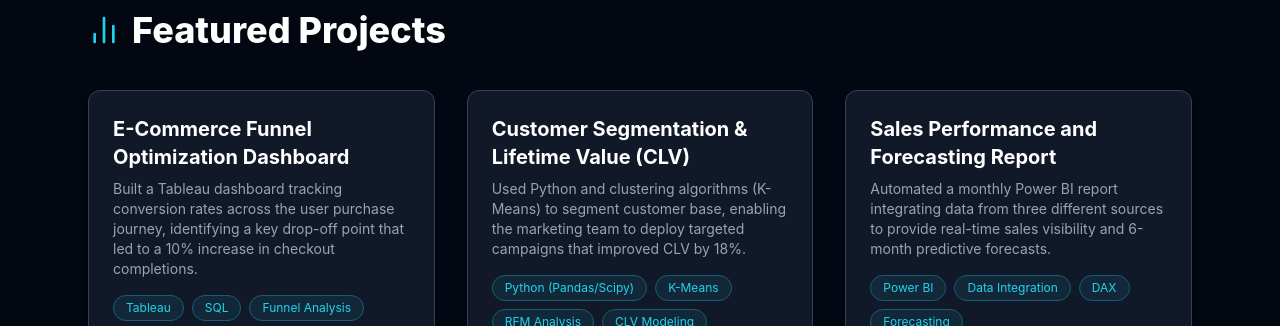
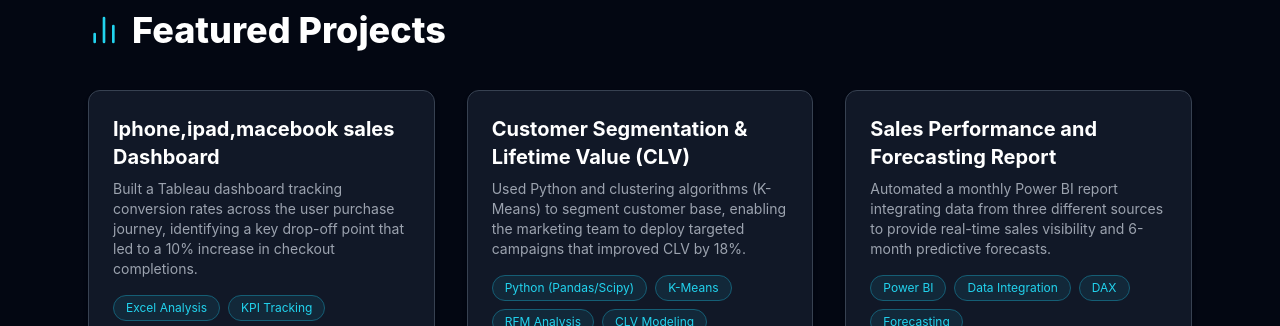
Before and after one commit to TrivediMan/trivediman.github.io, a plain HTML site: page index.html in a window 1280 px wide. Shown: the part 1850-2176 px from the top of the page. Drawn offline with nearby package versions, Linux system fonts and the light colour scheme.

```diff
--- a/index.html
+++ b/index.html
@@ -53,10 +53,10 @@
 
         const projects = [
             {
-                title: "E-Commerce Funnel Optimization Dashboard",
+                title: "Iphone,ipad,macebook sales Dashboard",
                 description: "Built a Tableau dashboard tracking conversion rates across the user purchase journey, identifying a key drop-off point that led to a 10% increase in checkout completions.",
-                tags: ["Tableau", "SQL", "Funnel Analysis", "KPI Tracking"],
-                link: "#"
+                tags: ["Excel Analysis", "KPI Tracking"],
+                link: "https://github.com/TrivediMan/MT/blob/main/Man_ExcelDashboard.xlsx"
             },
             {
                 title: "Customer Segmentation & Lifetime Value (CLV)",
@@ -462,4 +462,5 @@
 
     </script>
 </body>
+
 </html>
```
